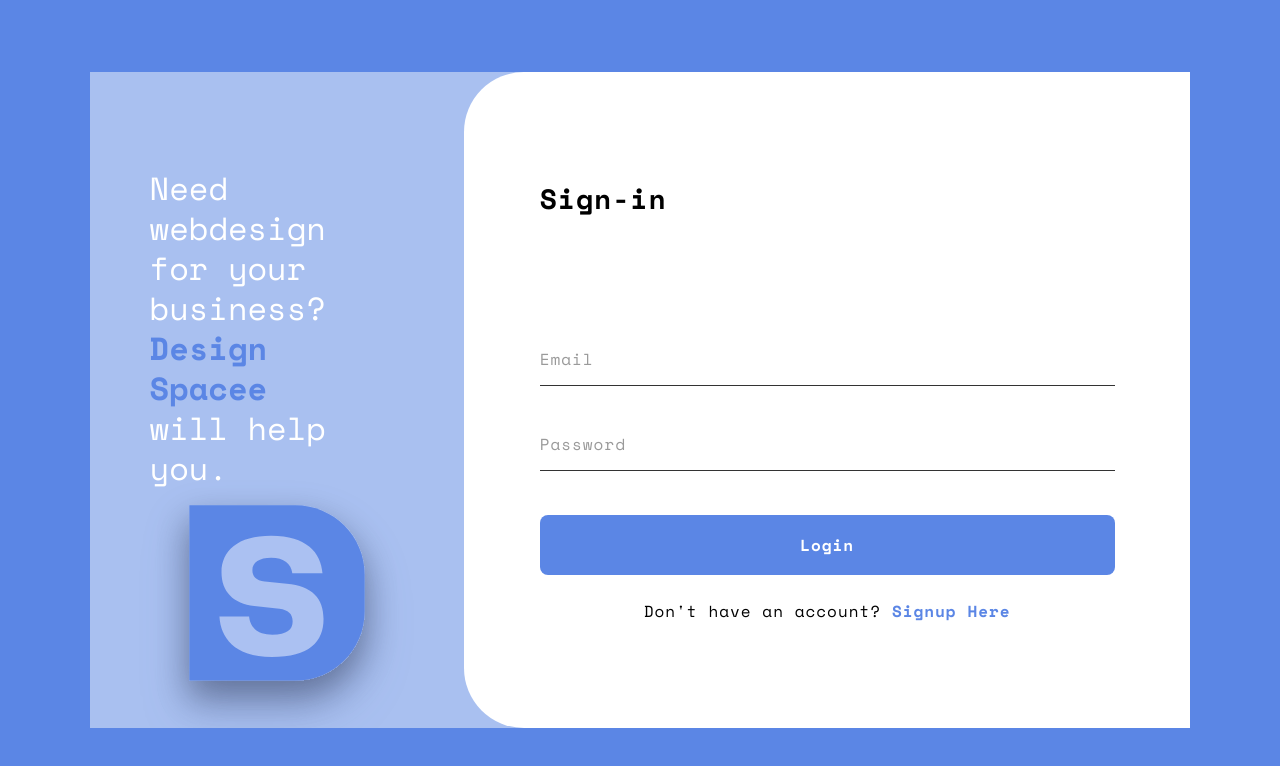
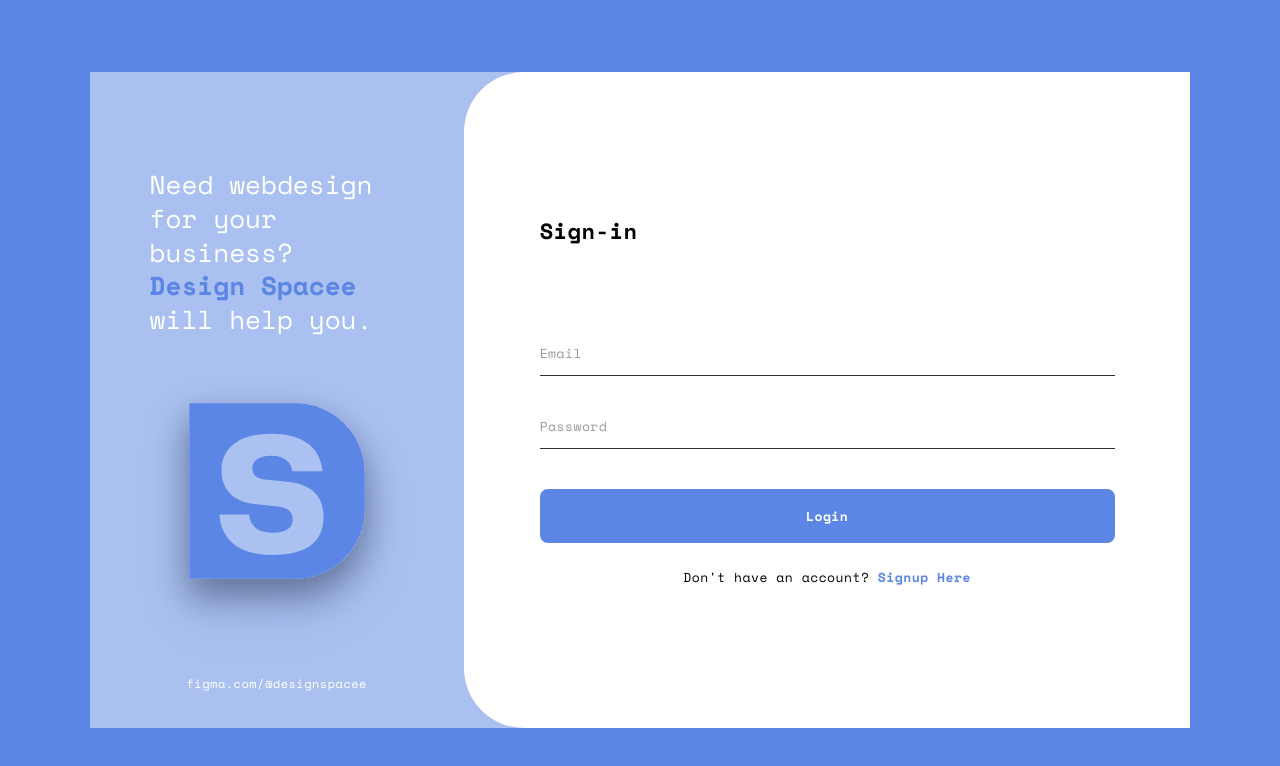
Before and after one commit to stefoine/APPDEV1, a React (Vite) app in the folder F_L04_ReactJsStylingFigmaConversion/: page / in a window 1280 px wide. Shown: the top 766 px of the page. Built offline with nearby package versions, Linux system fonts and the light colour scheme.

Commit message:
Implement Sign Up screen components and styling

```diff
--- a/F_L04_ReactJsStylingFigmaConversion/src/App.jsx
+++ b/F_L04_ReactJsStylingFigmaConversion/src/App.jsx
@@ -1,10 +1,20 @@
 
-import Login from './components/Login';
+import { useState } from "react";
+import Login from "./components/Login/Login";
+import Register from "./components/Register/Register";
 
 function App() {
-  return (
-    <Login />
-  );
+    const [page, setPage] = useState("login");
+
+    return (
+        <>
+            {page === "login" ? (
+                <Login onSignup={() => setPage("register")} />
+            ) : (
+                <Register onLogin={() => setPage("login")} />
+            )}
+        </>
+    );
 }
 
 export default App;
--- a/F_L04_ReactJsStylingFigmaConversion/src/components/Login.jsx
+++ b/F_L04_ReactJsStylingFigmaConversion/src/components/Login/Login.jsx
@@ -1,8 +1,8 @@
 
 import styles from './Login.module.css';
-import logo from '../assets/logo.svg';
+import logo from '../../assets/logo.svg';
 
-export default function Login() {
+export default function Login({ onSignup }) {
     return (
         <div className={styles.login}>
             {/* ---------- Left panel ---------- */}
@@ -33,8 +33,18 @@
                     <button>Login</button>
 
                     <p className={styles.signup}>
-                        Don't have an account? <a href="#">Signup Here</a>
+                        Don't have an account?{" "}
+                        <a
+                            href="#register"
+                            onClick={(e) => {
+                                e.preventDefault();
+                                onSignup();
+                            }}
+                        >
+                            Signup Here
+                        </a>
                     </p>
+
                 </div>
             </section>
         </div>
--- /dev/null
+++ b/F_L04_ReactJsStylingFigmaConversion/src/components/Login/Login.module.css
@@ -0,0 +1,125 @@
+
+.login {
+    display: flex;
+    width: 86vw;
+    height: 82vh;
+    min-height: 600px;
+    background: var(--color-panel);
+    overflow: hidden;
+}
+
+/* ---------- Left panel ---------- */
+.left {
+    width: 34%;
+    padding: 12vh 60px 36px;
+    display: flex;
+    flex-direction: column;
+    align-items: center;
+}
+
+.tagline {
+    align-self: flex-start;
+    font-size: var(--font-2xl);
+    font-weight: 300;
+    line-height: 1.3;
+    color: var(--color-white);
+}
+
+.tagline strong {
+    font-weight: 700;
+    color: var(--color-primary);
+}
+
+.logo {
+    height: 30vh;
+    max-height: 304px;
+    width: auto;
+    margin: auto 0;
+    filter: drop-shadow(0 20px 20px rgba(60, 80, 140, 0.35));
+}
+
+.link {
+    font-size: var(--font-sm);
+    letter-spacing: 0.5px;
+    color: var(--color-white);
+}
+
+/* ---------- Right panel ---------- */
+.right {
+    flex: 1;
+    display: flex;
+    align-items: center;
+    justify-content: center;
+    background: var(--color-white);
+    border-radius: var(--radius-panel) 0 0 var(--radius-panel);
+}
+
+.form {
+    width: 575px;
+    max-width: 90%;
+}
+
+.form h2 {
+    font-size: var(--font-xl);
+    font-weight: 700;
+    letter-spacing: 0.5px;
+    margin-bottom: 80px;
+}
+
+.form input {
+    display: block;
+    width: 100%;
+    box-sizing: border-box;
+    padding: 16px 0 12px;
+    margin-bottom: 24px;
+    border: none;
+    border-bottom: 1px solid var(--color-text);
+    outline: none;
+    font-family: inherit;
+    font-size: var(--font-md);
+    letter-spacing: 0.5px;
+}
+
+.form input::placeholder {
+    color: var(--color-placeholder);
+}
+
+.form input:focus {
+    border-bottom-color: var(--color-primary);
+}
+
+.form button {
+    width: 100%;
+    height: 54px;
+    margin-top: var(--spacing-md);
+    border: none;
+    border-radius: var(--radius-sm);
+    background: var(--color-primary);
+    color: var(--color-white);
+    font-family: inherit;
+    font-size: var(--font-md);
+    font-weight: 700;
+    letter-spacing: 0.5px;
+    cursor: pointer;
+}
+
+.form button:hover {
+    background: #4a75d4;
+}
+
+.signup {
+    margin-top: var(--spacing-lg);
+    text-align: center;
+    font-size: var(--font-md);
+    letter-spacing: 0.5px;
+}
+
+.signup a {
+    color: var(--color-primary);
+    font-weight: 700;
+    text-decoration: none;
+}
+
+.signup a:hover {
+    text-decoration: underline;
+}
--- /dev/null
+++ b/F_L04_ReactJsStylingFigmaConversion/src/components/Register/Register.jsx
@@ -0,0 +1,95 @@
+
+import styles from "./Register.module.css";
+import logo from "../../assets/logo.svg";
+
+export default function Register({ onLogin }) {
+    return (
+        <div className={styles.register}>
+            {/* ---------- Left panel ---------- */}
+            <section className={styles.left}>
+                <h1 className={styles.tagline}>
+                    Need webdesign
+                    <br />
+                    for your business?
+                    <br />
+                    <strong>Design Spacee</strong>
+                    <br />
+                    will help you.
+                </h1>
+
+                <img
+                    className={styles.logo}
+                    src={logo}
+                    alt="Design Spacee logo"
+                />
+
+                <p className={styles.link}>
+                    figma.com/@designspacee
+                </p>
+            </section>
+
+            {/* ---------- Right panel ---------- */}
+            <section className={styles.right}>
+                <div className={styles.form}>
+                    <h2>Create Account</h2>
+
+                    {/* Social signup buttons */}
+                    <div className={styles.socialButtons}>
+                        <button type="button" className={styles.socialButton}>
+                            Sign up with Google
+                        </button>
+
+                        <button type="button" className={styles.socialButton}>
+                            Sign up with Facebook
+                        </button>
+                    </div>
+
+                    <div className={styles.divider}>
+                        <span>OR</span>
+                    </div>
+
+                    {/* Registration form */}
+                    <form onSubmit={(e) => e.preventDefault()}>
+                        <input
+                            type="text"
+                            placeholder="Full Name"
+                            aria-label="Full Name"
+                        />
+
+                        <input
+                            type="email"
+                            placeholder="Email"
+                            aria-label="Email"
+                        />
+
+                        <input
+                            type="password"
+                            placeholder="Password"
+                            aria-label="Password"
+                        />
+
+                        <button
+                            type="submit"
+                            className={styles.createButton}
+                        >
+                            Create Account
+                        </button>
+                    </form>
+
+                    <p className={styles.loginLink}>
+                        Already have an account?{" "}
+                        <a
+                            href="#login"
+                            onClick={(e) => {
+                                e.preventDefault();
+                                onLogin();
+                            }}
+                        >
+                            Login
+                        </a>
+                    </p>
+                </div>
+            </section>
+        </div>
+    );
+}
--- a/F_L04_ReactJsStylingFigmaConversion/src/components/Login.module.css
+++ b/F_L04_ReactJsStylingFigmaConversion/src/components/Register/Register.module.css
@@ -1,5 +1,5 @@
 
-.login {
+.register {
     display: flex;
     width: 86vw;
     height: 82vh;
@@ -21,7 +21,7 @@
     align-self: flex-start;
     font-size: var(--font-2xl);
     font-weight: 300;
-    line-height: 1.25;
+    line-height: 1.3;
     color: var(--color-white);
 }
 
@@ -39,8 +39,8 @@
 }
 
 .link {
-    font-size: var(--font-md);
-    letter-spacing: 1px;
+    font-size: var(--font-sm);
+    letter-spacing: 0.5px;
     color: var(--color-white);
 }
 
@@ -56,27 +56,72 @@
 
 .form {
     width: 575px;
-    max-width: 90%;
+    max-width: 85%;
 }
 
 .form h2 {
     font-size: var(--font-xl);
     font-weight: 700;
-    letter-spacing: 1px;
-    margin-bottom: 110px;
+    letter-spacing: 0.5px;
+    margin-bottom: 28px;
 }
 
+/* ---------- Social Sign Up Buttons ---------- */
+.socialButtons {
+    display: flex;
+    gap: 12px;
+}
+
+.socialButton {
+    flex: 1;
+    min-width: 0;
+    padding: 12px 8px;
+    background: var(--color-white);
+    border: 1px solid #dddddd;
+    border-radius: var(--radius-sm);
+    font-family: inherit;
+    font-size: var(--font-xs);
+    font-weight: 400;
+    letter-spacing: 0;
+    cursor: pointer;
+}
+
+.socialButton:hover {
+    border-color: var(--color-primary);
+    background: #f5f8ff;
+}
+
+/* ---------- OR Divider ---------- */
+.divider {
+    display: flex;
+    align-items: center;
+    gap: 16px;
+    margin: 20px 0;
+    color: #888888;
+    font-size: var(--font-sm);
+}
+
+.divider::before,
+.divider::after {
+    content: "";
+    flex: 1;
+    height: 1px;
+    background: #dddddd;
+}
+
+/* ---------- Registration Form ---------- */
 .form input {
     display: block;
     width: 100%;
-    padding: 18px 0 14px;
-    margin-bottom: 28px;
+    box-sizing: border-box;
+    padding: 12px 0;
+    margin-bottom: 16px;
     border: none;
     border-bottom: 1px solid var(--color-text);
     outline: none;
     font-family: inherit;
     font-size: var(--font-md);
-    letter-spacing: 1px;
+    letter-spacing: 0.5px;
 }
 
 .form input::placeholder {
@@ -87,30 +132,40 @@
     border-bottom-color: var(--color-primary);
 }
 
-.form button {
+/* ---------- Create Account Button ---------- */
+.createButton {
     width: 100%;
-    height: 60px;
-    margin-top: var(--spacing-md);
+    height: 54px;
+    margin-top: 16px;
+    background: var(--color-primary);
     border: none;
     border-radius: var(--radius-sm);
-    background: var(--color-primary);
     color: var(--color-white);
     font-family: inherit;
     font-size: var(--font-md);
     font-weight: 700;
-    letter-spacing: 1px;
+    letter-spacing: 0.5px;
     cursor: pointer;
 }
 
-.signup {
+.createButton:hover {
+    background: #4a75d4;
+}
+
+/* ---------- Login Link ---------- */
+.loginLink {
     margin-top: var(--spacing-lg);
     text-align: center;
     font-size: var(--font-md);
-    letter-spacing: 1px;
+    letter-spacing: 0.5px;
 }
 
-.signup a {
+.loginLink a {
     color: var(--color-primary);
     font-weight: 700;
     text-decoration: none;
 }
+
+.loginLink a:hover {
+    text-decoration: underline;
+}
--- a/F_L04_ReactJsStylingFigmaConversion/src/root.css
+++ b/F_L04_ReactJsStylingFigmaConversion/src/root.css
@@ -11,12 +11,12 @@
     --color-placeholder: #9a9a9a;
 
     /* Font Sizes */
-    --font-xs: 12px;
-    --font-sm: 14px;
-    --font-md: 16px;
-    --font-lg: 24px;
-    --font-xl: 28px;
-    --font-2xl: 32px;
+    --font-xs: 10px;
+    --font-sm: 12px;
+    --font-md: 13px;
+    --font-lg: 16px;
+    --font-xl: 22px;
+    --font-2xl: 26px;
 
     /* Spacing */
     --spacing-xs: 4px;
@@ -25,7 +25,6 @@
     --spacing-lg: 24px;
     --spacing-xl: 32px;
     --spacing-2xl: 48px;
-
     /* Border Radius */
     --radius-sm: 8px;
     --radius-md: 12px;
```
